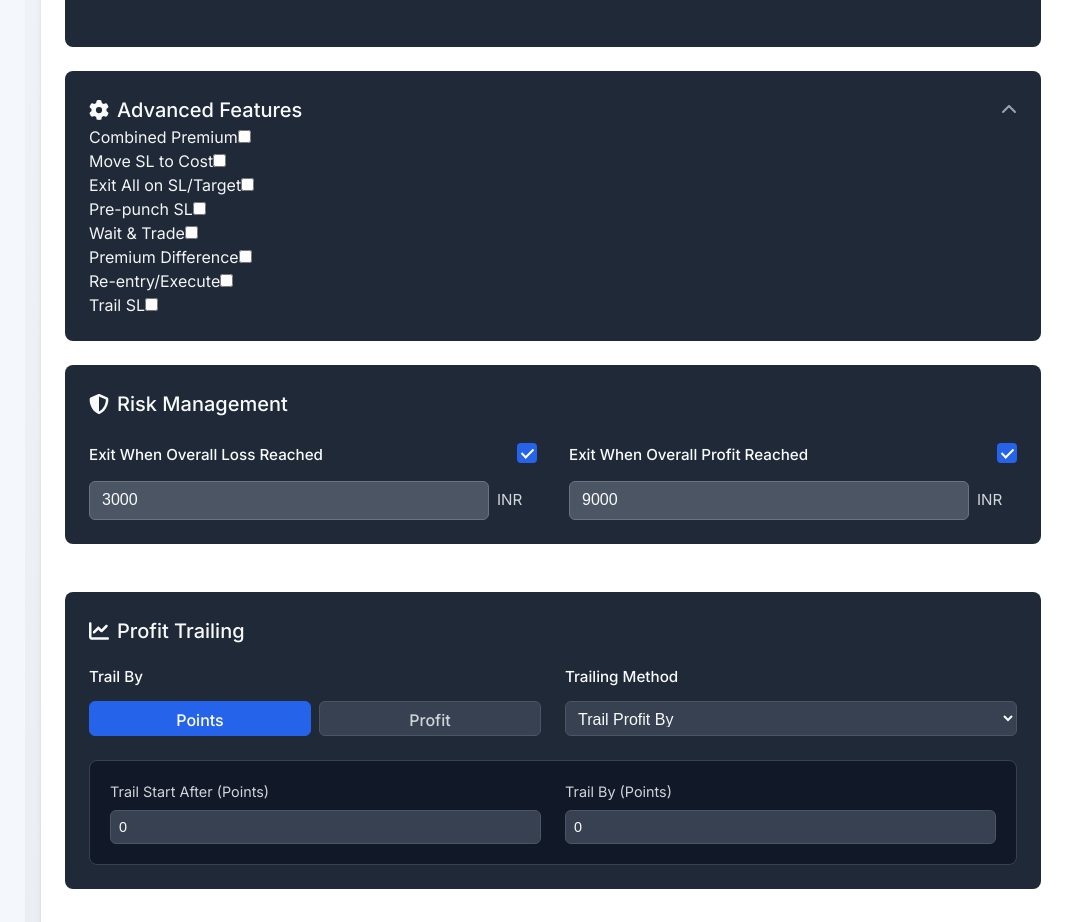
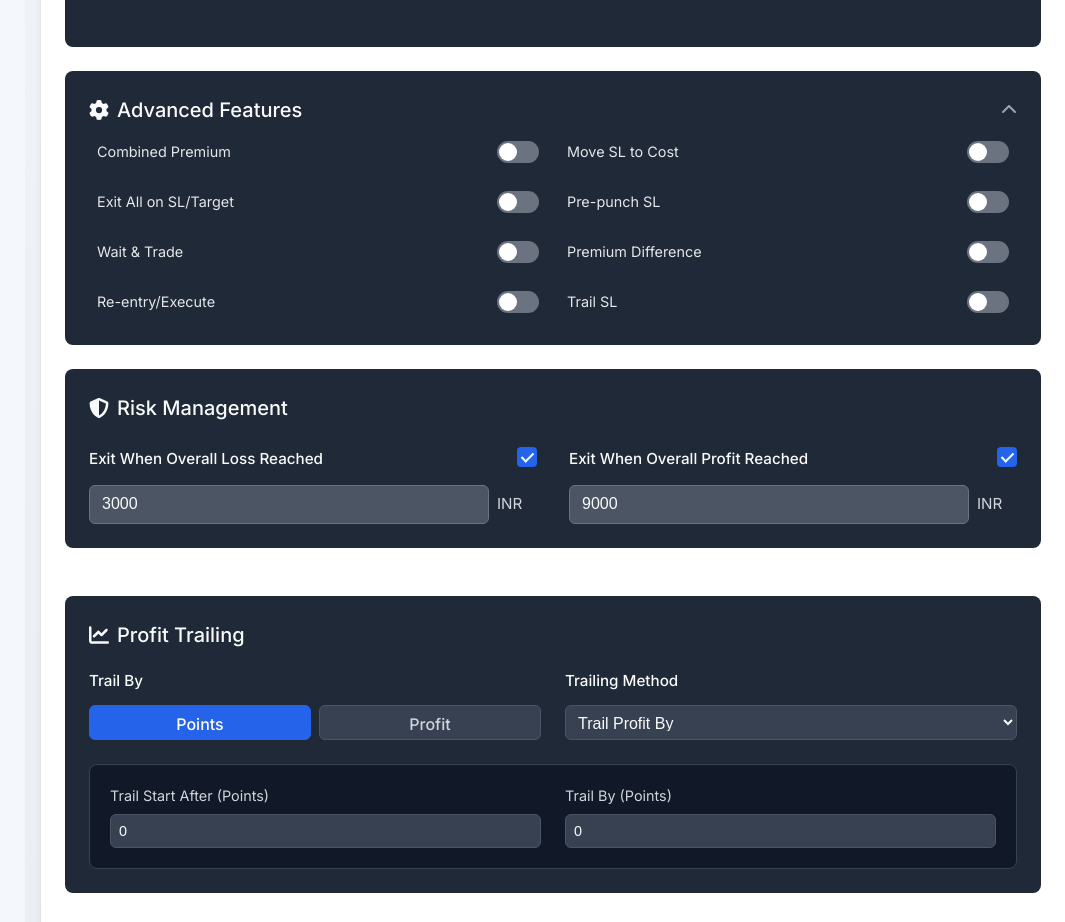
Before and after one commit to sudhanshu2070/last-trade, a React (Vite) app: page /strategies in a window 1280 px wide. Shown: the part 1431-2353 px from the top of the page, without its empty margins (215-1280 px from the left). Built offline with nearby package versions, Linux system fonts and the light colour scheme.

Commit message:
Advance features 0.2

```diff
--- a/src/Pages/StrategyTabs/CreateStrategy/Sections/AdvancedFeatures/AdvancedFeatures.module.css
+++ b/src/Pages/StrategyTabs/CreateStrategy/Sections/AdvancedFeatures/AdvancedFeatures.module.css
@@ -30,61 +30,72 @@
   transform: rotate(180deg);
 }
 
-.checkboxGrid {
+.toggleGrid {
   display: grid;
-  grid-template-columns: repeat(4, 1fr);
+  grid-template-columns: repeat(2, 1fr);
   gap: 0.75rem;
-  margin-top: 1.25rem;
+  margin-top: 0.5rem;
 }
 
-.checkboxLabel {
+.toggleContainer {
   display: flex;
   align-items: center;
-  gap: 0.75rem;
-  font-size: 0.875rem;
-  color: #e5e7eb;
+  justify-content: space-between;
   padding: 0.5rem;
-  border-radius: 0.25rem;
-  transition: all 0.2s;
-  cursor: pointer;
 }
 
-.checkboxLabel:hover {
-  background-color: rgba(255, 255, 255, 0.05);
+.toggleText {
+  font-size: 0.9rem;
+  color: #e5e7eb;
+  margin-right: 0.75rem;
 }
 
-.checkboxInput {
-  -webkit-appearance: none;
-  -moz-appearance: none;
-  appearance: none;
-  width: 1.25rem;
-  height: 1.25rem;
-  border: 2px solid #6b7280;
-  border-radius: 0.25rem;
-  margin: 0;
-  cursor: pointer;
+.toggleSwitch {
   position: relative;
-  transition: all 0.2s;
-  flex-shrink: 0;
+  display: inline-block;
+  width: 42px;
+  height: 22px;
 }
 
-.checkboxInput:checked {
-  background-color: #2563eb;
-  border-color: #2563eb;
+.toggleInput {
+  opacity: 0;
+  width: 0;
+  height: 0;
 }
 
-.checkboxInput:checked::after {
-  content: '✓';
+.toggleSlider {
   position: absolute;
-  left: 50%;
-  top: 50%;
-  transform: translate(-50%, -50%);
-  color: white;
-  font-size: 0.875rem;
-  font-weight: bold;
+  cursor: pointer;
+  top: 0;
+  left: 0;
+  right: 0;
+  bottom: 0;
+  background-color: #6b7280;
+  transition: .3s;
+  border-radius: 24px;
 }
 
-.checkboxText {
-  user-select: none;
-  line-height: 1.4;
+.toggleSlider:before {
+  position: absolute;
+  content: "";
+  height: 18px;
+  width: 18px;
+  left: 2px;
+  bottom: 2px;
+  background-color: white;
+  transition: .3s;
+  border-radius: 50%;
 }
+
+.toggleInput:checked + .toggleSlider {
+  background-color: #2563eb;
+}
+
+.toggleInput:checked + .toggleSlider:before {
+  transform: translateX(20px);
+}
+
+/* Focus states for accessibility */
+.toggleInput:focus + .toggleSlider {
+  box-shadow: 0 0 1px #2563eb;
+}
```
